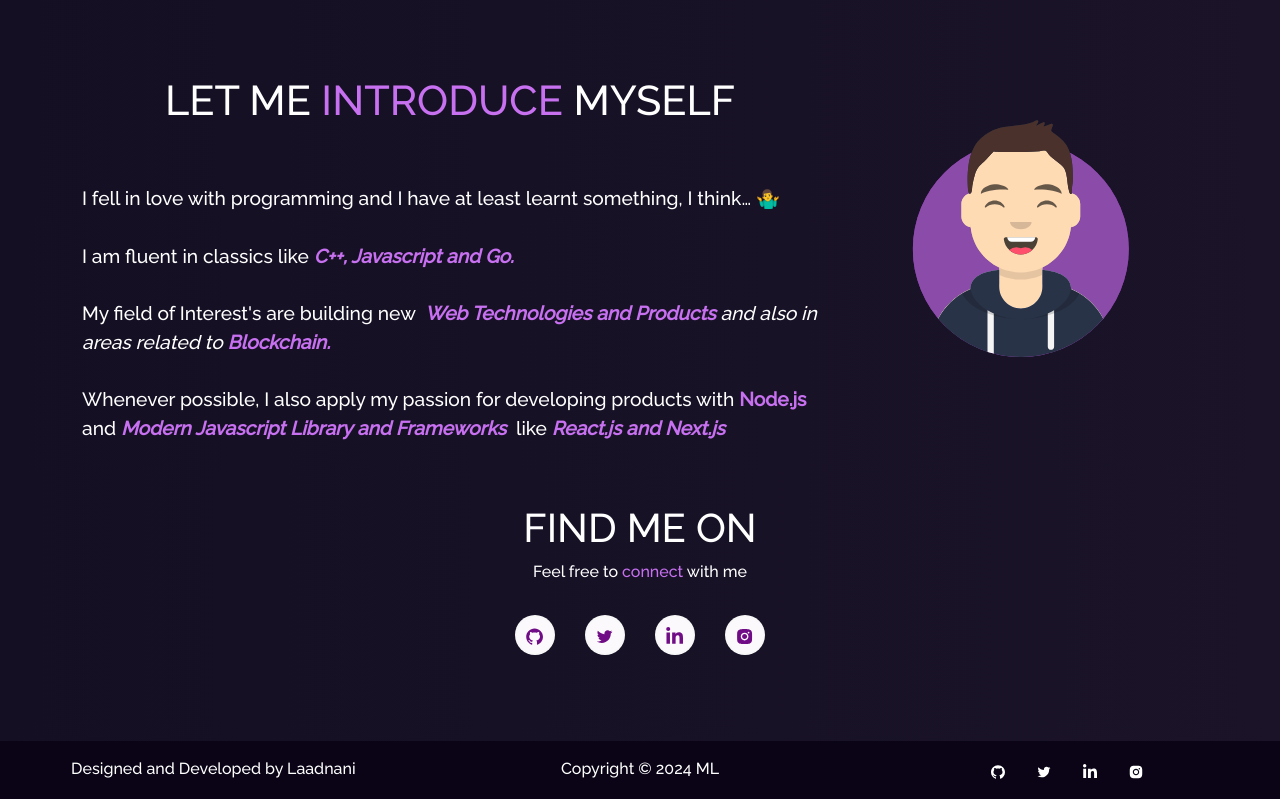
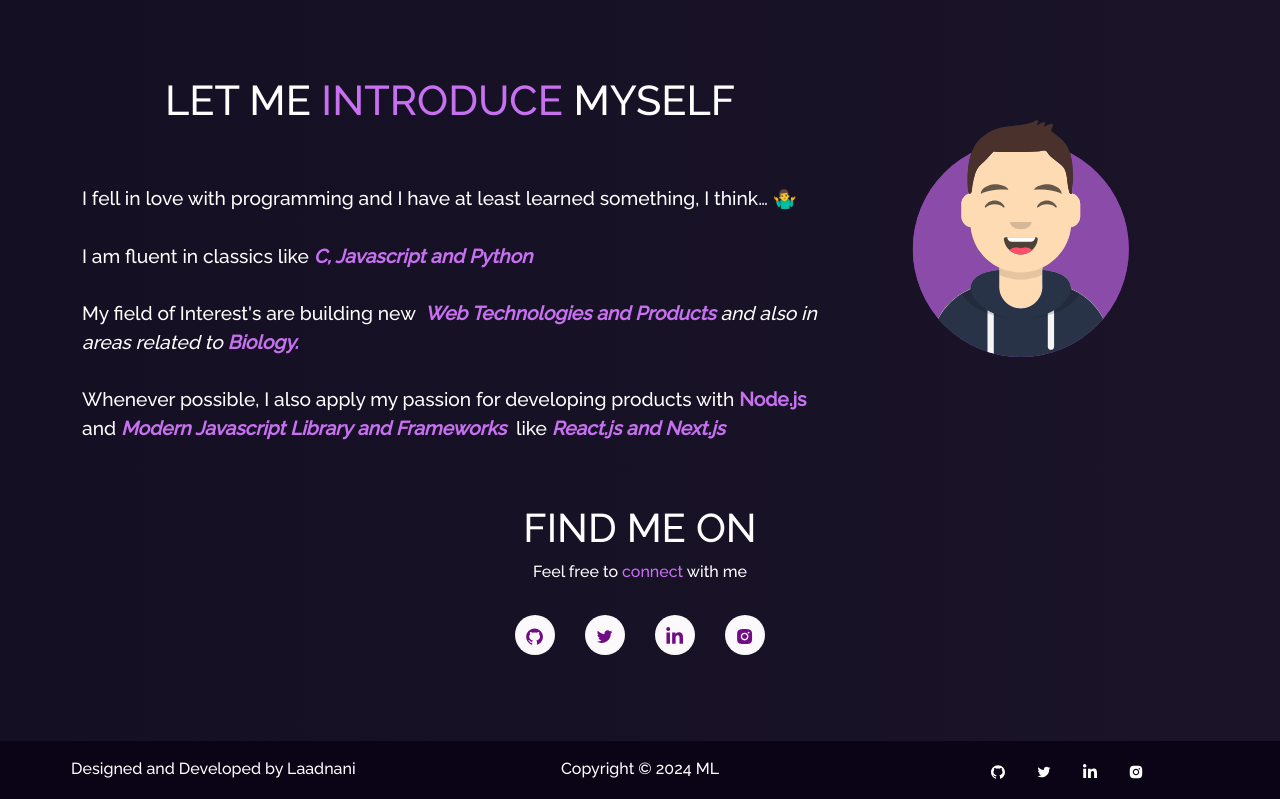
Before and after one commit to Laadnani/Portfolio_web, a React (Create React App) app: page / in a window 1280 px wide. Shown: the part 800-1599 px from the top of the page. Built offline with nearby package versions, Linux system fonts and the light colour scheme.

Commit message:
links fixed + bug 2 found

```diff
--- a/src/components/Home/Home2.js
+++ b/src/components/Home/Home2.js
@@ -19,12 +19,12 @@
               LET ME <span className="purple"> INTRODUCE </span> MYSELF
             </h1>
             <p className="home-about-body">
-              I fell in love with programming and I have at least learnt
+              I fell in love with programming and I have at least learned
               something, I think… 🤷‍♂️
               <br />
               <br />I am fluent in classics like
               <i>
-                <b className="purple"> C++, Javascript and Go. </b>
+                <b className="purple"> C, Javascript and Python </b>
               </i>
               <br />
               <br />
@@ -33,7 +33,7 @@
                 <b className="purple">Web Technologies and Products </b> and
                 also in areas related to{" "}
                 <b className="purple">
-                  Blockchain.
+                  Biology.
                 </b>
               </i>
               <br />
--- a/src/components/Navbar.js
+++ b/src/components/Navbar.js
@@ -85,7 +85,7 @@
 
             <Nav.Item>
               <Nav.Link
-                href="https://github.com/Laadnani/Portfolio_web"
+                href="https://github.com/Laadnani"
                 target="_blank"
                 rel="noreferrer"
               >
```
